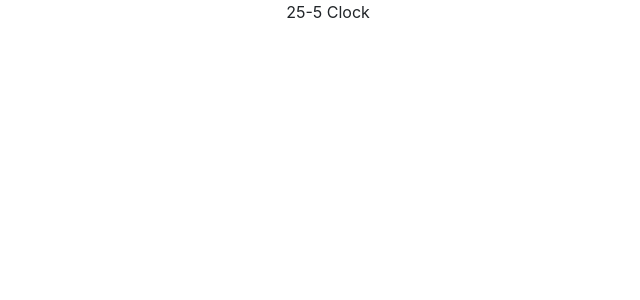
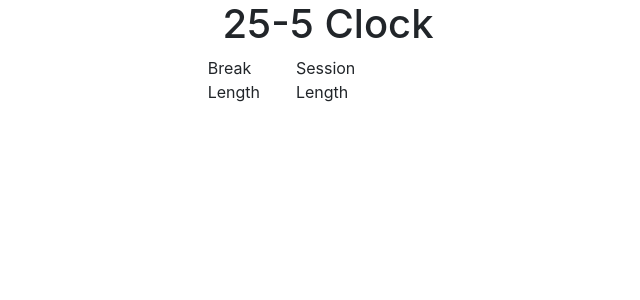
Before and after one commit to AndreyGOIT/25--5-clock-fcc, a JavaScript app: page / in a window 1280 px wide. Shown: the top 300 px of the page, without its empty margins (312-952 px from the left). Built offline with nearby package versions, Linux system fonts and the light colour scheme; the HTML template or start-up script is replaced by a standard one.

Commit message:
add container

```diff
--- a/src/App.js
+++ b/src/App.js
@@ -1,7 +1,19 @@
 import "./App.css";
 
 function App() {
-  return <div className="App">25-5 Clock</div>;
+  return (
+    <div className="container d-flex flex-column align-items-center">
+      <h1>25-5 Clock</h1>{" "}
+      <div className="row">
+        <div id="break-label" className="col-sm-4">
+          Break Length
+        </div>
+        <div id="session-label" className="col-sm-4">
+          Session Length
+        </div>
+      </div>
+    </div>
+  );
 }
 
 export default App;
```
